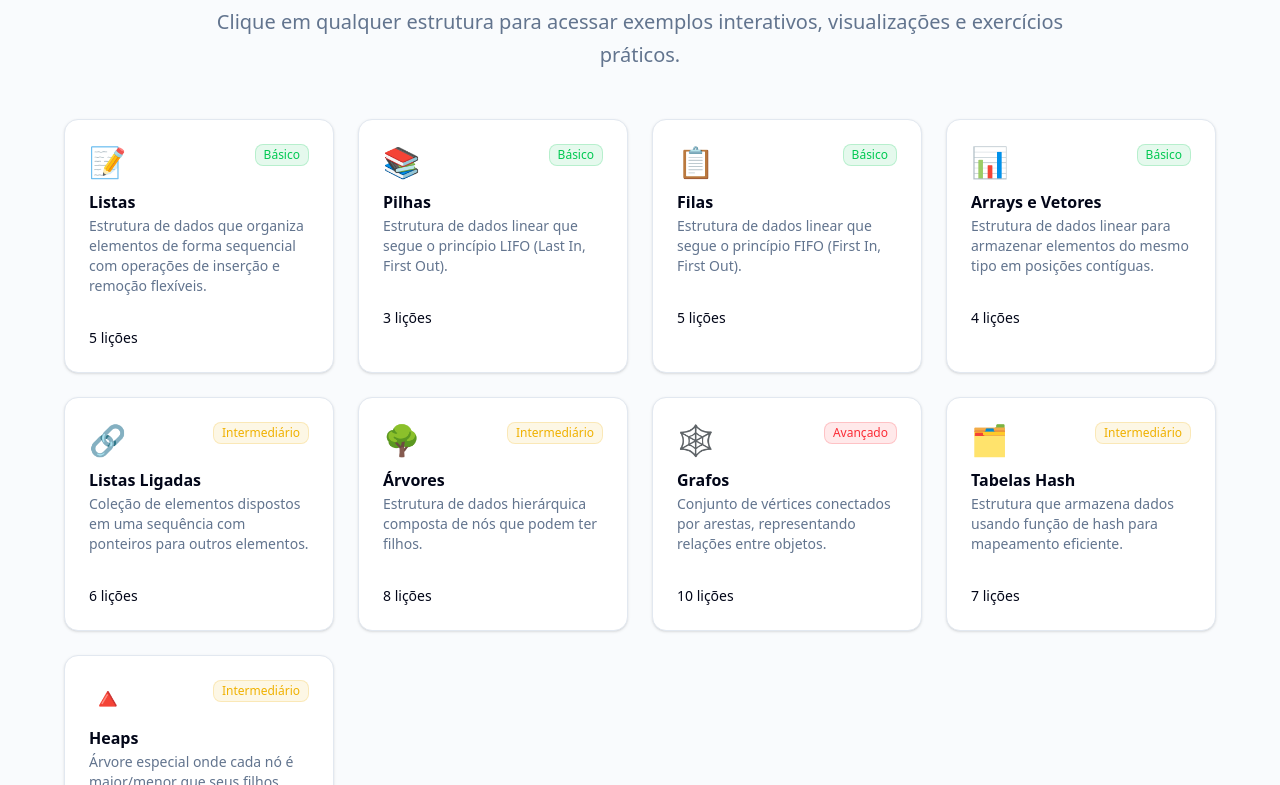
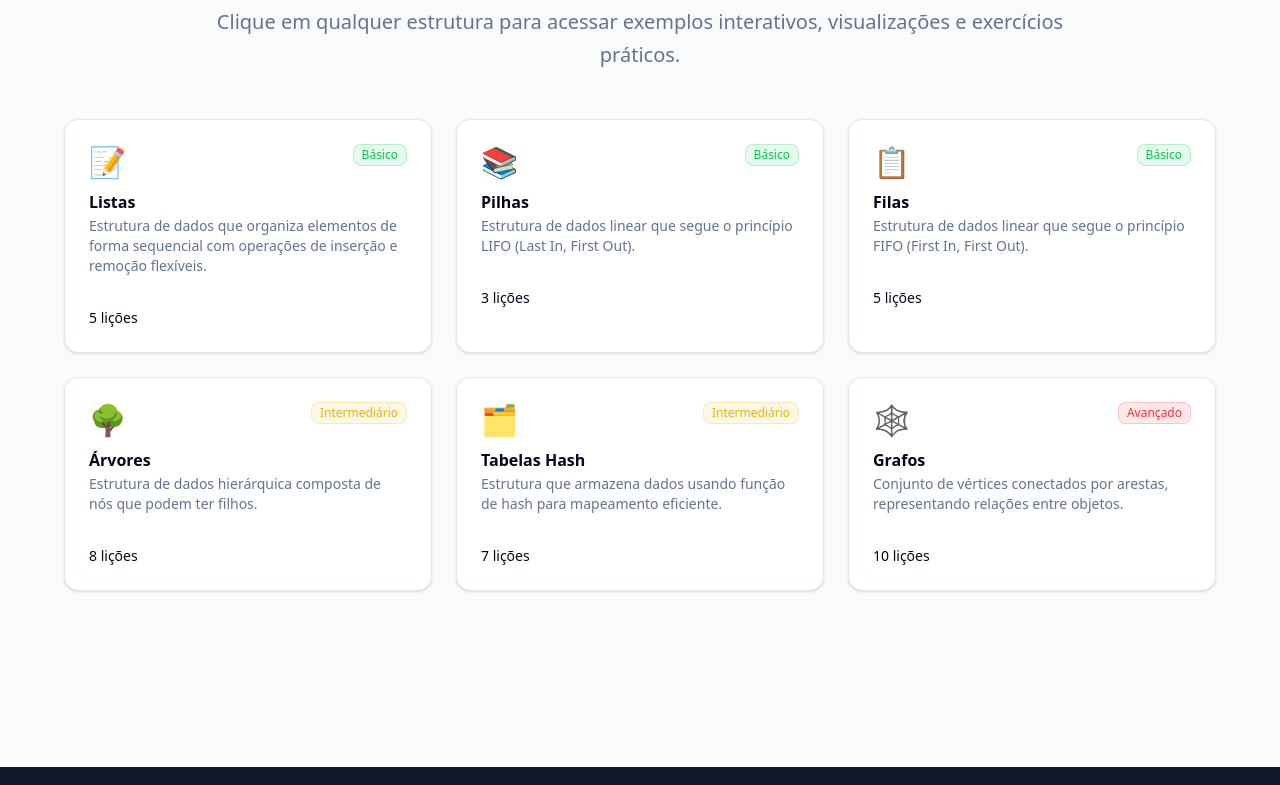
Before and after one commit to KauaGabrielMG/learn-data-structure, a Next.js app: page / in a window 1280 px wide. Shown: the part 1835-2620 px from the top of the page. Built offline with nearby package versions, Linux system fonts and the light colour scheme.

Commit message:
atualiza a grade de estruturas de dados para remover 'Arrays e Vetores' e 'Listas Ligadas', e adiciona 'Grafos' com descrição e complexidade atualizadas

```diff
--- a/src/components/data-structure-grid.tsx
+++ b/src/components/data-structure-grid.tsx
@@ -28,7 +28,7 @@
   };
 
   return (
-    <div className="grid grid-cols-1 md:grid-cols-2 lg:grid-cols-3 xl:grid-cols-4 gap-6">
+    <div className="grid grid-cols-1 md:grid-cols-2 lg:grid-cols-3 gap-6">
       {dataStructures.map((structure) => {
         const isCompleted = progress[structure.id]?.completed;
 
--- a/src/contexts/AppContext.tsx
+++ b/src/contexts/AppContext.tsx
@@ -69,24 +69,6 @@
     lessons: 5,
   },
   {
-    id: 'arrays',
-    title: 'Arrays e Vetores',
-    description:
-      'Estrutura de dados linear para armazenar elementos do mesmo tipo em posições contíguas.',
-    icon: '📊',
-    complexity: 'Básico',
-    lessons: 4,
-  },
-  {
-    id: 'listas-ligadas',
-    title: 'Listas Ligadas',
-    description:
-      'Coleção de elementos dispostos em uma sequência com ponteiros para outros elementos.',
-    icon: '🔗',
-    complexity: 'Intermediário',
-    lessons: 6,
-  },
-  {
     id: 'arvores',
     title: 'Árvores',
     description:
@@ -94,15 +76,6 @@
     icon: '🌳',
     complexity: 'Intermediário',
     lessons: 8,
-  },
-  {
-    id: 'grafos',
-    title: 'Grafos',
-    description:
-      'Conjunto de vértices conectados por arestas, representando relações entre objetos.',
-    icon: '🕸️',
-    complexity: 'Avançado',
-    lessons: 10,
   },
   {
     id: 'tabelas-hash',
@@ -114,13 +87,13 @@
     lessons: 7,
   },
   {
-    id: 'heaps',
-    title: 'Heaps',
+    id: 'grafos',
+    title: 'Grafos',
     description:
-      'Árvore especial onde cada nó é maior/menor que seus filhos (max/min heap).',
-    icon: '🔺',
-    complexity: 'Intermediário',
-    lessons: 5,
+      'Conjunto de vértices conectados por arestas, representando relações entre objetos.',
+    icon: '🕸️',
+    complexity: 'Avançado',
+    lessons: 10,
   },
 ];
 
```
